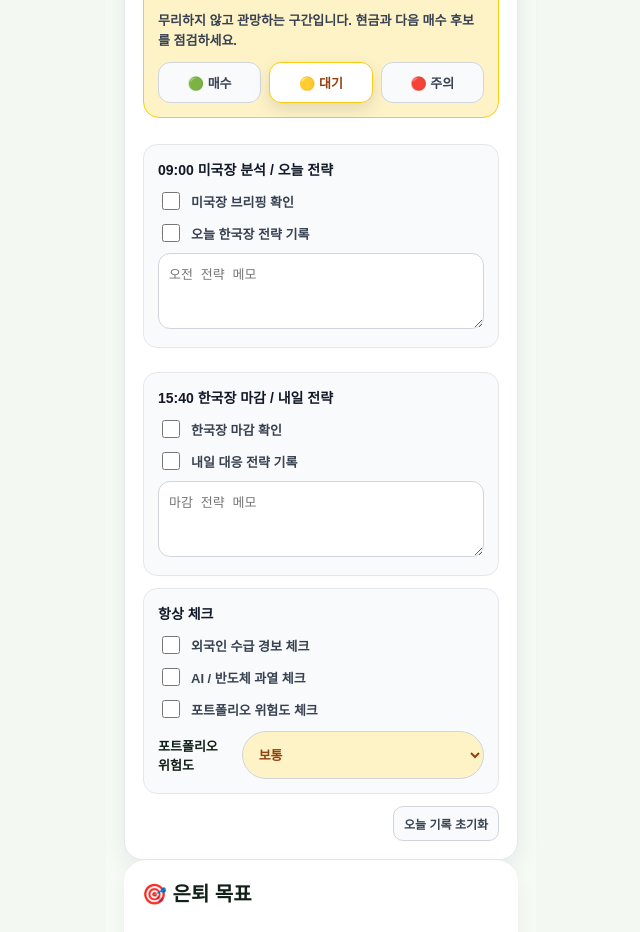
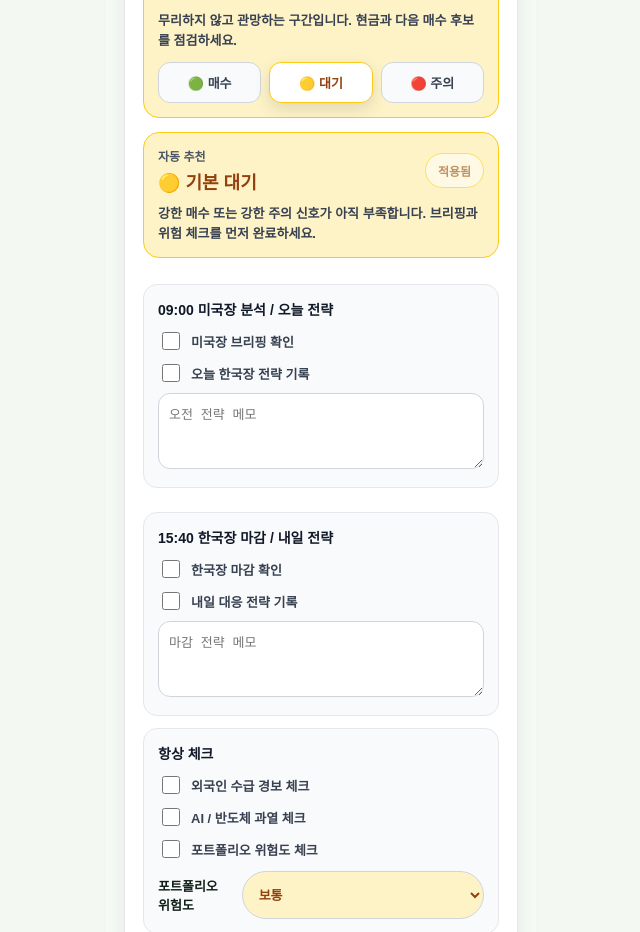
Before and after one commit to lovesong7080-oss/ETF-Biseo-V1, a React (Vite) app: page / in a window 1280 px wide. Shown: the part 820-1752 px from the top of the page, without its empty margins (319-959 px from the left). Built offline with nearby package versions, Linux system fonts and the light colour scheme.

Commit message:
Add market command auto recommendation

```diff
--- a/src/components/MarketCommandCenterCard.jsx
+++ b/src/components/MarketCommandCenterCard.jsx
@@ -66,6 +66,88 @@ function defaultRecord() {
   };
 }
 
+function getAutoDecision(record) {
+  const briefingComplete = record.usBriefing && record.todayStrategy;
+  const koreaCloseComplete = record.koreaClose && record.tomorrowStrategy;
+
+  if (
+    record.foreignerAlert &&
+    record.aiBubble &&
+    record.riskLevel === "높음"
+  ) {
+    return {
+      decision: "주의",
+      level: "강한 주의",
+      reason:
+        "외국인 수급 경보, AI 과열, 위험도 높음이 동시에 켜졌습니다. 신규매수보다 리스크 관리가 우선입니다.",
+    };
+  }
+
+  if (
+    record.riskLevel === "높음" &&
+    (record.foreignerAlert || record.aiBubble || record.portfolioRisk)
+  ) {
+    return {
+      decision: "주의",
+      level: "주의",
+      reason:
+        "위험도가 높은 상태에서 경보 항목이 켜져 있습니다. 신규매수는 줄이고 비중 점검이 필요합니다.",
+    };
+  }
+
+  if (
+    record.riskLevel === "보통" &&
+    briefingComplete &&
+    record.portfolioRisk
+  ) {
+    return {
+      decision: "대기",
+      level: "중립 대기",
+      reason:
+        "브리핑과 포트폴리오 위험 점검은 완료됐지만, 위험도가 보통입니다. 무리한 매수보다 관망이 적절합니다.",
+    };
+  }
+
+  if (
+    record.riskLevel === "낮음" &&
+    record.todayStrategy &&
+    !record.foreignerAlert &&
+    !record.aiBubble
+  ) {
+    return {
+      decision: "매수",
+      level: "매수 가능",
+      reason:
+        "위험도가 낮고 오늘 전략 확인이 완료됐습니다. 과열·수급 경보가 없다면 분할매수 검토가 가능합니다.",
+    };
+  }
+
+  if (record.riskLevel === "낮음" && briefingComplete) {
+    return {
+      decision: "매수",
+      level: "소액 매수 가능",
+      reason:
+        "브리핑 확인과 오늘 전략 기록이 완료됐고 위험도가 낮습니다. 단, 목표 비중 부족 ETF 위주로 접근하세요.",
+    };
+  }
+
+  if (koreaCloseComplete && record.riskLevel !== "높음") {
+    return {
+      decision: "대기",
+      level: "마감 후 대기",
+      reason:
+        "한국장 마감과 내일 전략 확인이 완료됐습니다. 다음 거래일 전략을 기다리는 구간입니다.",
+    };
+  }
+
+  return {
+    decision: "대기",
+    level: "기본 대기",
+    reason:
+      "강한 매수 또는 강한 주의 신호가 아직 부족합니다. 브리핑과 위험 체크를 먼저 완료하세요.",
+  };
+}
+
 export default function MarketCommandCenterCard() {
   const date = todayKey();
   const [records, setRecords] = useState(() => readData());
@@ -77,6 +159,9 @@ export default function MarketCommandCenterCard() {
   };
 
   const decision = DECISION_META[record.decision] || DECISION_META.대기;
+  const autoDecision = getAutoDecision(record);
+  const autoMeta = DECISION_META[autoDecision.decision] || DECISION_META.대기;
+  const isSameDecision = record.decision === autoDecision.decision;
 
   useEffect(() => {
     writeData(records);
@@ -99,6 +184,10 @@ export default function MarketCommandCenterCard() {
 
   const toggle = (key) => {
     update({ [key]: !record[key] });
+  };
+
+  const applyAutoDecision = () => {
+    update({ decision: autoDecision.decision });
   };
 
   const resetToday = () => {
@@ -208,6 +297,40 @@ export default function MarketCommandCenterCard() {
             );
           })}
         </div>
+      </div>
+
+      <div
+        style={{
+          ...styles.autoPanel,
+          background: autoMeta.bg,
+          borderColor: autoMeta.border,
+        }}
+      >
+        <div style={styles.autoTop}>
+          <div>
+            <div style={styles.autoLabel}>자동 추천</div>
+            <div style={{ ...styles.autoValue, color: autoMeta.color }}>
+              {autoMeta.emoji} {autoDecision.level}
+            </div>
+          </div>
+
+          <button
+            type="button"
+            onClick={applyAutoDecision}
+            disabled={isSameDecision}
+            style={{
+              ...styles.applyButton,
+              color: autoMeta.color,
+              borderColor: autoMeta.border,
+              opacity: isSameDecision ? 0.55 : 1,
+              cursor: isSameDecision ? "default" : "pointer",
+            }}
+          >
+            {isSameDecision ? "적용됨" : "추천 적용"}
+          </button>
+        </div>
+
+        <p style={styles.autoReason}>{autoDecision.reason}</p>
       </div>
 
       <div style={styles.grid}>
@@ -428,6 +551,44 @@ const styles = {
     fontWeight: 900,
     cursor: "pointer",
   },
+  autoPanel: {
+    marginBottom: "14px",
+    padding: "14px",
+    borderRadius: "16px",
+    border: "1px solid",
+  },
+  autoTop: {
+    display: "flex",
+    justifyContent: "space-between",
+    alignItems: "center",
+    gap: "12px",
+  },
+  autoLabel: {
+    fontSize: "12px",
+    fontWeight: 900,
+    color: "#4b5563",
+    marginBottom: "4px",
+  },
+  autoValue: {
+    fontSize: "18px",
+    fontWeight: 1000,
+  },
+  autoReason: {
+    margin: "10px 0 0",
+    fontSize: "13px",
+    fontWeight: 700,
+    color: "#374151",
+    lineHeight: 1.5,
+  },
+  applyButton: {
+    padding: "8px 12px",
+    borderRadius: "999px",
+    border: "1px solid",
+    background: "#ffffff",
+    fontSize: "12px",
+    fontWeight: 900,
+    whiteSpace: "nowrap",
+  },
   grid: {
     display: "grid",
     gridTemplateColumns: "repeat(auto-fit, minmax(220px, 1fr))",
```
